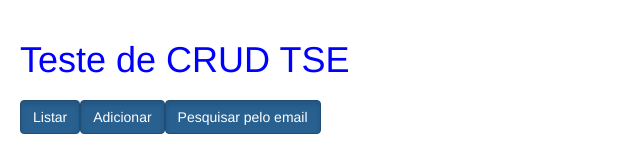
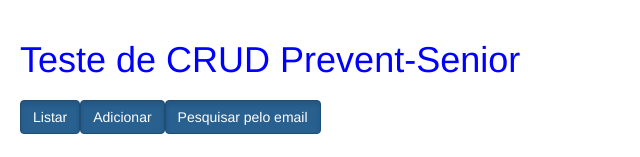
Before and after one commit to LizandroPeixoto/TSE, an Angular app in the folder Angular/: page /pessoa in a window 1280 px wide. Shown: the top 157 px of the page, without its empty margins (0-640 px from the left). Built offline with nearby package versions, Linux system fonts and the light colour scheme; no server answers.

Commit message:
Baixa de arquivo

```diff
--- a/Angular/src/app/app.component.ts
+++ b/Angular/src/app/app.component.ts
@@ -1,11 +1,11 @@
-import { Component } from '@angular/core';
+import { Component } from "@angular/core";
 
 @Component({
-  selector: 'app-root',
-  templateUrl: './app.component.html',
-  styleUrls: ['./app.component.css']
+  selector: "app-root",
+  templateUrl: "./app.component.html",
+  styleUrls: ["./app.component.css"],
 })
 export class AppComponent {
-  title = 'Teste de CRUD TSE';
-  description = '';
+  title = "Teste de CRUD Prevent-Senior";
+  description = "";
 }
--- a/Angular/src/index.html
+++ b/Angular/src/index.html
@@ -1,18 +1,19 @@
-<!doctype html>
+<!DOCTYPE html>
 <html lang="en">
+  <head>
+    <meta charset="utf-8" />
+    <title>Teste de CRUD Prevent-Senior</title>
+    <base href="/" />
 
-<head>
-  <meta charset="utf-8">
-  <title>Teste de CRUD TSE</title>
-  <base href="/">
+    <meta name="viewport" content="width=device-width, initial-scale=1" />
+    <link rel="icon" type="image/x-icon" href="favicon.ico" />
+    <link
+      rel="stylesheet"
+      href="https://maxcdn.bootstrapcdn.com/bootstrap/3.3.7/css/bootstrap.min.css"
+    />
+  </head>
 
-  <meta name="viewport" content="width=device-width, initial-scale=1">
-  <link rel="icon" type="image/x-icon" href="favicon.ico">
-  <link rel="stylesheet" href="https://maxcdn.bootstrapcdn.com/bootstrap/3.3.7/css/bootstrap.min.css">
-</head>
-
-<body>
-  <app-root></app-root>
-</body>
-
+  <body>
+    <app-root></app-root>
+  </body>
 </html>
```
Also changed, not shown: Angular/.angulardoc.json (added), 15 other files (tests, documents, lock files or other folders).
